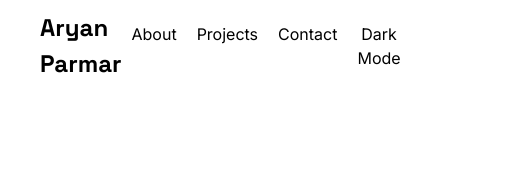
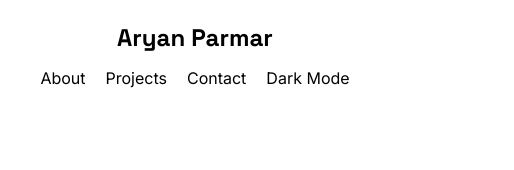
Before and after one commit to notaarryan/Portfolio, a React (Vite) app: page / in a window 390 px wide. Shown: the top 170 px of the page, 514 px wide, since content can reach past the window. Built offline with nearby package versions, Linux system fonts and the light colour scheme; a web font is replaced by a local one.

Commit message:
fix: fixed responsiveness problem due to new div#root

```diff
--- a/src/index.css
+++ b/src/index.css
@@ -174,39 +174,40 @@ table {
 }
 
 @media (max-width: 1000px) {
-  body>nav {
+
+  body>div#root>nav {
     flex-direction: column;
     width: 100vw;
     padding: 20px 0;
   }
 
-  body>main>section.hero-section {
+  body>div#root>main>section.hero-section {
     padding: 0px;
   }
 
-  body>main>section.about-section>div.content {
+  body>div#root>main>section.about-section>div.content {
     grid-template-columns: repeat(auto-fit, minmax(250px, 1fr));
   }
 
-  body>main>section {
+  body>div#root>main>section {
     max-width: 100vw;
     padding: 60px 0px;
   }
 
-  body>main>section.projects-section>div.projects-container.reveal-content-on-scroll {
+  body>div#root>main>section.projects-section>div.projects-container.reveal-content-on-scroll {
     animation: none;
     animation-timeline: none;
   }
 
-  body>main>section:not(.hero-section)>div {
+  body>div#root>main>section:not(.hero-section)>div {
     padding: 40px 10px;
   }
 
-  body>main>section.hero-section>div {
+  body>div#root>main>section.hero-section>div {
     padding: 0 10px;
   }
 
-  body>button.scroll-to-top-btn {
+  body>div#root>button.scroll-to-top-btn {
     width: 60px;
     height: 60px;
     bottom: 15px;
```
